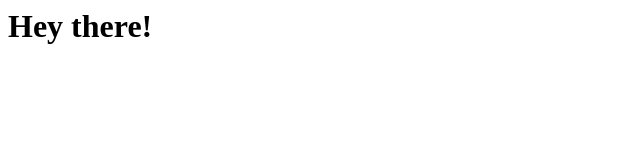
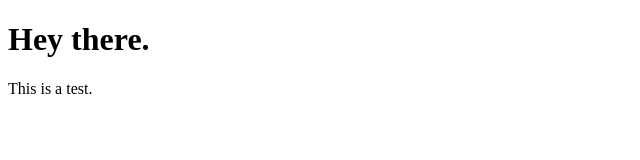
Before and after one commit to tiernanmulberry/tiernanmulberry.github.io, a plain HTML site: page index.html in a window 1280 px wide. Shown: the whole page, without its empty margins (0-640 px from the left). Drawn offline with Linux system fonts and the light colour scheme.

Commit message:
init commit

```diff
--- a/index.html
+++ b/index.html
@@ -1,4 +1,13 @@
-<h1>
-
-Hey there!
-</h1>
+<!DOCTYPE html>
+<html lang="en">
+<head>
+    <meta charset="UTF-8">
+    <meta http-equiv="X-UA-Compatible" content="IE=edge">
+    <meta name="viewport" content="width=device-width, initial-scale=1.0">
+    <title>Tiernan Mulberry</title>
+</head>
+<body>
+    <h1>Hey there.</h1>
+    <p>This is a test.</p>
+</body>
+</html>
```
